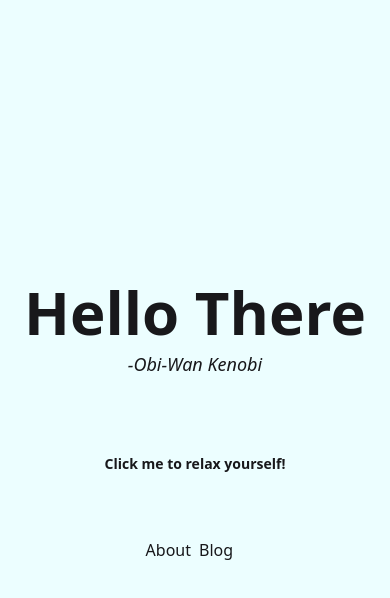
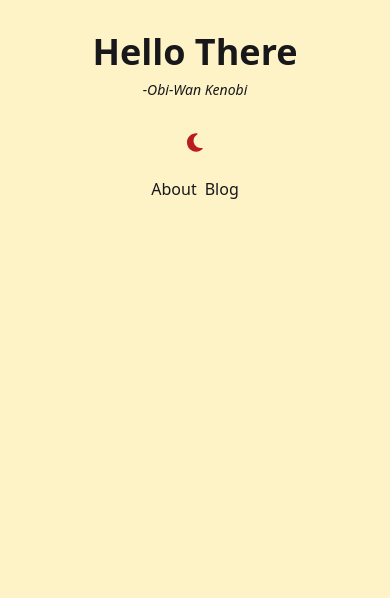
Before and after one commit to einein07/taylor-blog-next, a Next.js app: page / in a window 390 px wide. Shown: the top 598 px of the page. Built offline with nearby package versions, Linux system fonts and the light colour scheme.

Commit message:
started on the actual layout, and added darkmode/lightmode icons

```diff
--- a/package.json
+++ b/package.json
@@ -9,6 +9,10 @@
     "start": "next start"
   },
   "dependencies": {
+    "@fortawesome/fontawesome-svg-core": "^6.4.0",
+    "@fortawesome/free-regular-svg-icons": "^6.4.0",
+    "@fortawesome/free-solid-svg-icons": "^6.4.0",
+    "@fortawesome/react-fontawesome": "^0.2.0",
     "next": "^13.2.1",
     "react": "18.2.0",
     "react-dom": "18.2.0",
--- a/src/pages/DarkmodeToggle.tsx
+++ b/src/pages/DarkmodeToggle.tsx
@@ -1,3 +1,5 @@
+import { FontAwesomeIcon } from "@fortawesome/react-fontawesome";
+import { faSun, faMoon } from "@fortawesome/free-solid-svg-icons";
 import React, { useEffect, useState } from "react";
 
 export default function DarkmodeToggle(): JSX.Element {
@@ -38,18 +40,18 @@ export default function DarkmodeToggle(): JSX.Element {
 
   return isMounted ? (
     <>
-      <div className="flex justify-start pt-1">
+      <div className="flex justify-start">
         <button
           key={theme}
           className={
-            "hover:text-red-900 dark:hover:text-yellow-100 float-left cursor-pointer pt-2 text-left text-sm font-bold"
+            "float-left cursor-pointer pt-2 text-left text-sm text-red-700 dark:text-yellow-500"
           }
           onClick={toggleTheme}
           aria-label="Toggle theme"
         >
-          {"Click me to "}
-          {theme === "lightmode" && "relax yourself!"}
-          {theme === "darkmode" && "brighten your day!"}
+          {/* {"Click me to "} */}
+          {theme === "lightmode" && <FontAwesomeIcon icon={faMoon} size="xl" />}
+          {theme === "darkmode" && <FontAwesomeIcon icon={faSun} size="xl" />}
         </button>
       </div>
     </>
--- a/src/pages/Greeting.tsx
+++ b/src/pages/Greeting.tsx
@@ -1,9 +1,13 @@
+import Link from "next/link";
+
 export default function Greeting(): JSX.Element {
   return (
     <>
-      <div className="grid place-items-center space-y-2">
-        <h1 className="content-center text-6xl font-bold">Hello There</h1>
-        <p className="text-lg font-thin italic">-Obi-Wan Kenobi</p>
+      <div className="grid -p16 place-items-center space-y-2">
+        <h1 className="content-center text-4xl font-bold sm:text-6xl">
+          Hello There
+        </h1>
+        <p className="text-sm font-thin italic sm:text-lg">-Obi-Wan Kenobi</p>
       </div>
     </>
   );
--- a/src/pages/NavBar.tsx
+++ b/src/pages/NavBar.tsx
@@ -1,11 +1,16 @@
 import Link from "next/link";
-
 
 export default function NavBar() {
   return (
-    <div className="grid grid-cols-2 gap-2">
-        <Link className="hover:text-blue-400" href="/about">About</Link>
-        <Link className="hover:text-blue-400" href="/blog">Blog</Link>
-    </div>
-  )
+    <>
+      <div className="flex flex-row gap-2">
+        <Link className="hover:text-blue-400" href="/about">
+          About
+        </Link>
+        <Link className="hover:text-blue-400" href="/blog">
+          Blog
+        </Link>
+      </div>
+    </>
+  );
 }
--- a/src/pages/index.tsx
+++ b/src/pages/index.tsx
@@ -13,13 +13,14 @@ const Home: NextPage = () => {
         <meta name="description" content="Generated by create-t3-app" />
         <link rel="icon" href="/favicon.ico" />
       </Head>
-      <main className="flex min-h-screen flex-col items-center justify-center bg-cyan-50 text-zinc-900 dark:bg-zinc-900 dark:text-zinc-300">
-        <Greeting />
-        <div className="container flex flex-col items-center justify-center gap-12 px-4 py-16 ">
-        <DarkmodeToggle />
+
+      <main className="flex min-h-screen flex-col items-start justify-start bg-amber-100 text-zinc-900 dark:bg-gray-900 dark:text-amber-100">
+        <div className="container flex flex-col items-center justify-center gap-6 px-4 py-8 ">
+          <Greeting />
+          <DarkmodeToggle />
+          <NavBar />
         </div>
-        <NavBar />
-        </main>
+      </main>
     </>
   );
 };
```
Also changed, not shown: 1 other file (tests, documents, lock files or other folders).
